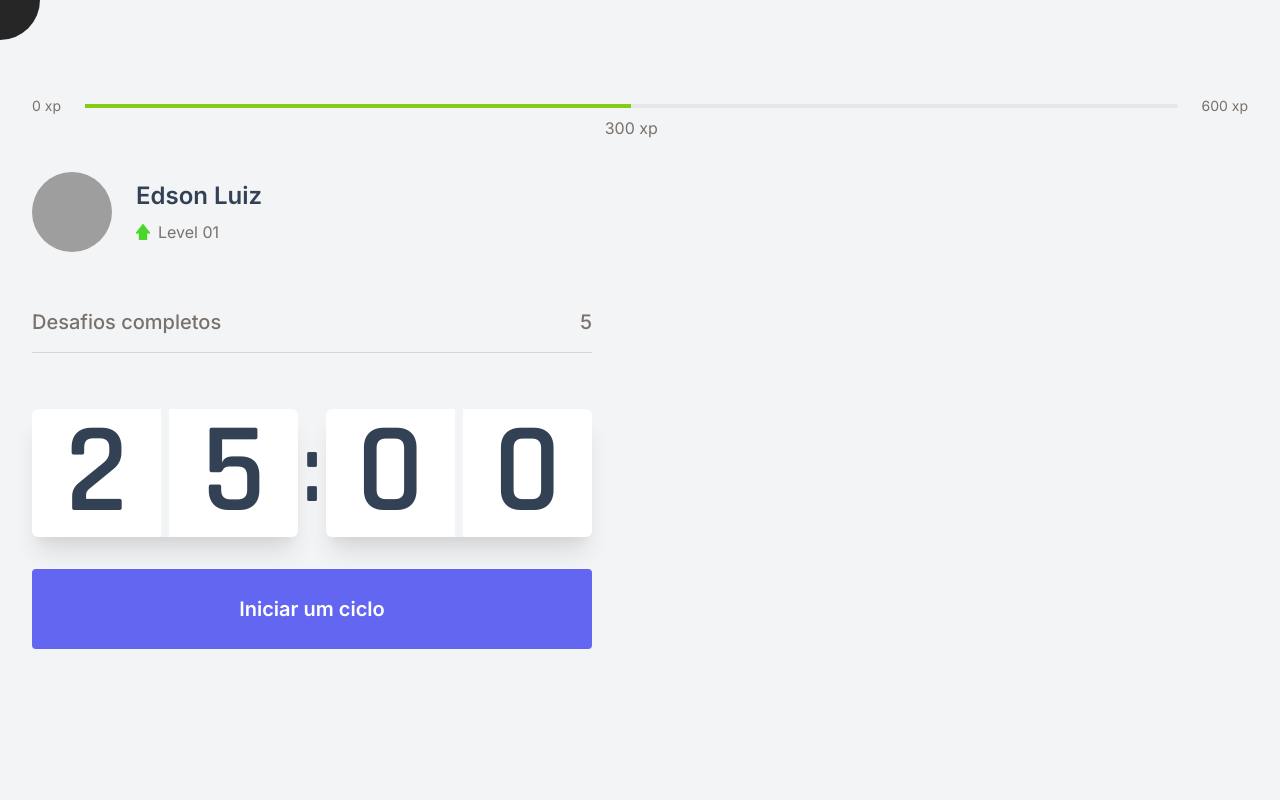
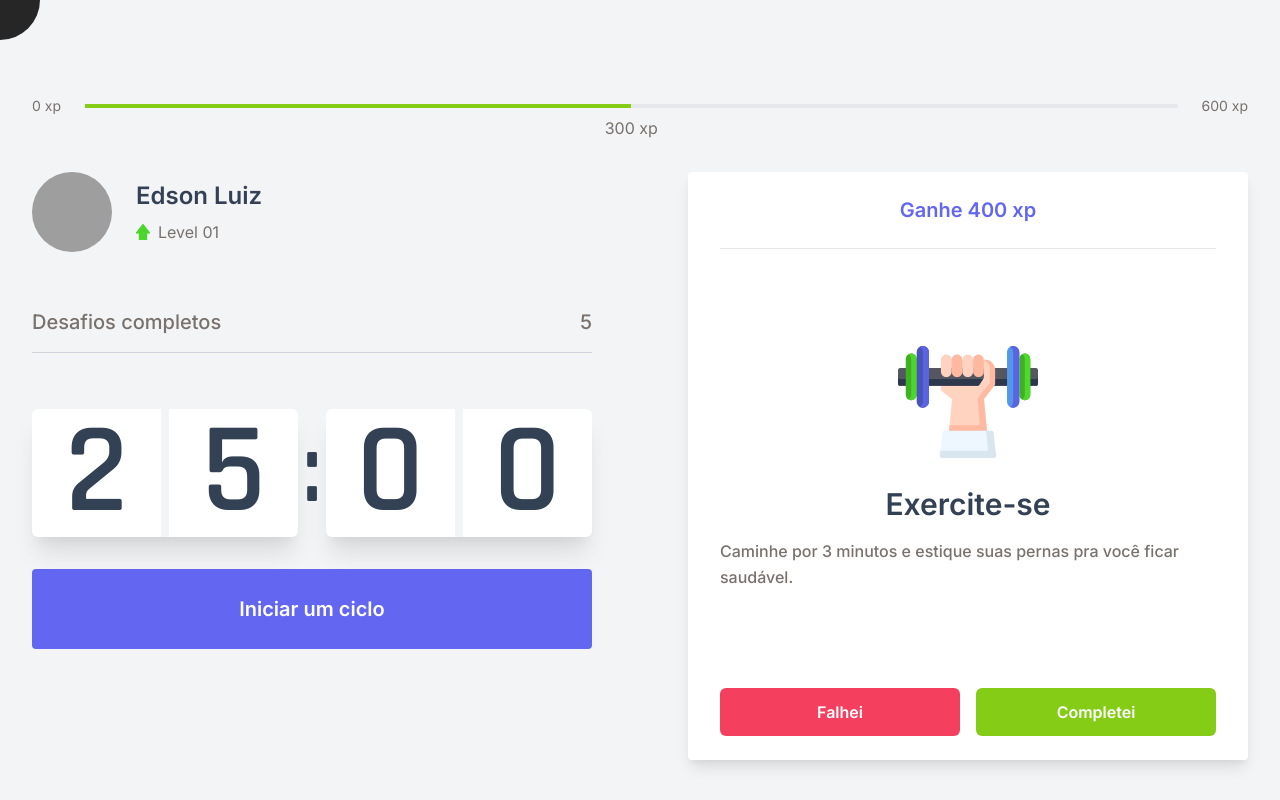
Before and after one commit to EdsonLuiz/pomoadoro, a Next.js app: page / in a window 1280 px wide. Built offline with nearby package versions, Linux system fonts and the light colour scheme; grey boxes are pictures that could not be loaded.

Commit message:
feat: add ChallengeBox style

```diff
--- /dev/null
+++ b/src/components/ChallengeBox.tsx
@@ -0,0 +1,97 @@
+
+interface ChanllengeBoxContainerProps {
+  children: React.ReactNode,
+  hasActiveChallenge: boolean
+}
+
+interface ButtonProps {
+  failed?: boolean,
+  buttonText: String
+}
+
+export function ChallengeBox() {
+
+  const hasActiveChallenge = true
+
+  return (
+    <ChanllengeBoxContainer hasActiveChallenge={hasActiveChallenge} >
+      {hasActiveChallenge
+        ? <CycleDown />
+        : <CycleUp />
+      }
+
+
+    </ChanllengeBoxContainer>
+  )
+}
+
+function ChanllengeBoxContainer({children, hasActiveChallenge}: ChanllengeBoxContainerProps) {
+  const notActive = `flex-col justify-center`
+
+  const baseStyle = `${hasActiveChallenge ? 'justify-center' : notActive} flex items-center  h-full px-8 py-6 text-2xl font-medium bg-white rounded shadow-lg dark:bg-trueGray-700 dark:text-white font-inter text-warmGray-500`
+
+
+  return (
+  <div className={baseStyle}>
+    {children}
+  </div>
+)}
+
+const CycleUp = () => (
+  <div className="text-center">
+    <strong>
+      Finalize um ciclo para receber um desafio.
+    </strong>
+    <Content>
+      <img className="mb-4" src="icons/level-up.svg" alt="seta verde apontando para o alto"/>
+      "Avance de level completando desafios."
+    </Content>
+  </div>
+)
+
+const CycleDown = () => (
+  <div
+    className="flex flex-col items-center h-full"
+  >
+    <header className="w-full px-8 pb-6 text-xl font-semibold text-center text-indigo-500 border-b border-gray-200 dark:text-blue-400">
+      Ganhe 400 xp
+    </header>
+    <main className="flex flex-col items-center justify-center flex-1">
+      <img src="icons/body.svg" alt="A mão de uma pessoa segurando um equipamento de levantamento de peso"/>
+      <strong className="mb-4 text-3xl font-semibold dark:text-white text-blueGray-700 mt-7">
+        Exercite-se
+      </strong>
+      <p className="text-base leading-relaxed dark:text-gray-100">
+        Caminhe por 3 minutos e estique suas pernas pra você ficar saudável.
+      </p>
+    </main>
+    <footer className="grid w-full grid-cols-2 gap-4">
+      <Button failed buttonText="Falhei" />
+      <Button buttonText="Completei" />
+    </footer>
+  </div>
+)
+
+const Title = ({children}) => (
+  <strong className="">
+    {children}
+  </strong>
+)
+
+const Content = ({children}) => (
+  <p className="flex flex-col items-center mt-12 text-base font-normal ">
+    {children}
+  </p>
+)
+
+function Button({buttonText, failed = false}: ButtonProps) {
+  return (
+    <button
+      className={`flex items-center justify-center h-12 text-base font-semibold text-white rounded-md transition-colors duration-200 ${failed ? 'bg-rose-500 hover:bg-rose-600' : 'bg-lime-500 hover:bg-lime-600'} `}
+      onClick={()=>{}}
+      type="button"
+    >
+      {buttonText}
+    </button>
+  )
+}
--- a/src/pages/index.tsx
+++ b/src/pages/index.tsx
@@ -1,6 +1,7 @@
 // import Head from 'next/head'
 
 import Head  from "next/head";
+import { ChallengeBox } from "../components/ChallengeBox";
 import { CompletedChallenges } from "../components/CompletedChallenges";
 import { Container } from "../components/Container";
 import { Countdown } from "../components/Countdown";
@@ -27,7 +28,9 @@ export default function Home() {
             <Countdown />
           </div>
 
-          <div className="hidden sm:col-span-1"></div>
+          <div className="invisible sm:visible sm:col-span-1">
+            <ChallengeBox />
+          </div>
         </section>
       </Container>
     </>
```
